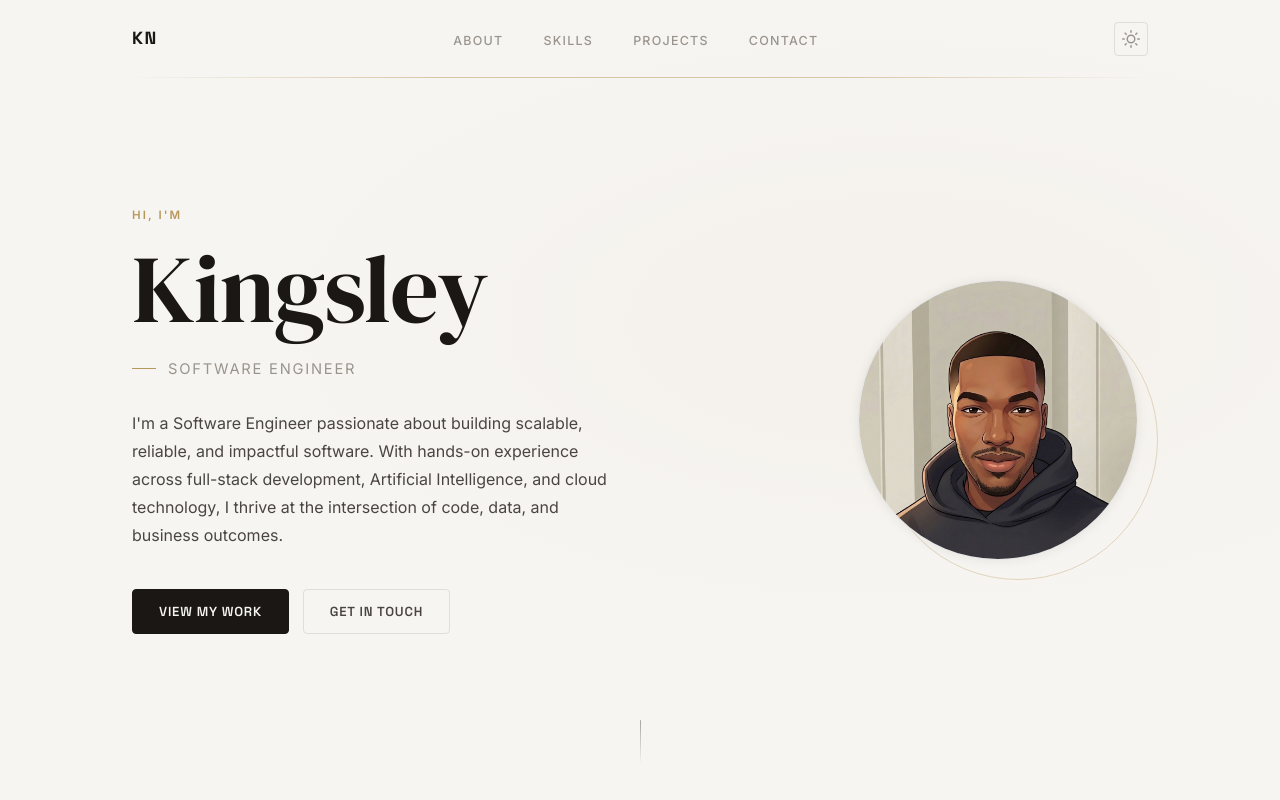
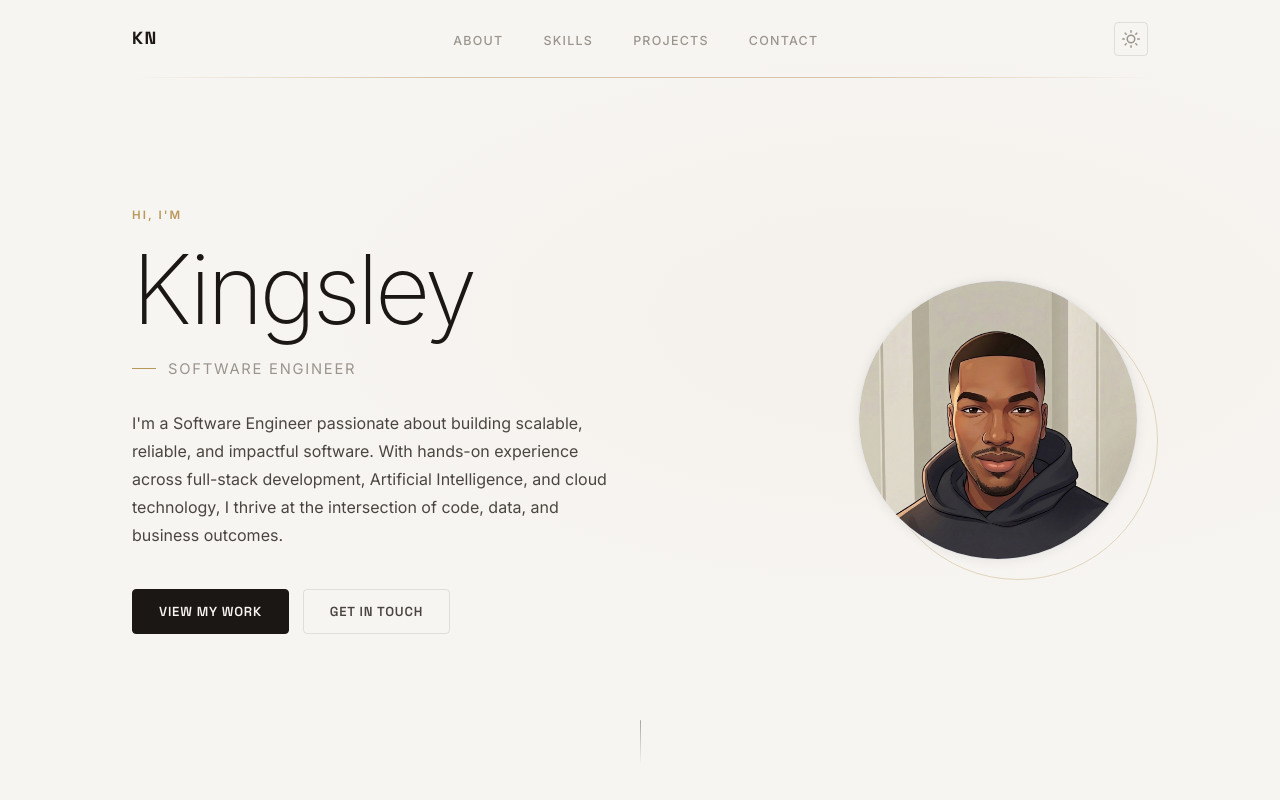
Before and after one commit to KingsleyND/portfolio, a plain HTML site: page docs/index.html in a window 1280 px wide. Shown: the top 800 px of the page. Drawn offline with Linux system fonts and the light colour scheme.

Commit message:
name font

```diff
--- a/docs/index.html
+++ b/docs/index.html
@@ -6,7 +6,7 @@
   <script defer src="https://cloud.umami.is/script.js" data-website-id="4692b219-e120-4d45-9ea5-08aec675aaba"></script>
   <title>Kingsley — Software Engineer</title>
   <link rel="stylesheet" href="style.css" />
-  <link href="https://fonts.googleapis.com/css2?family=Inter:wght@300;400;500;600;700&family=Space+Grotesk:wght@400;500;600;700&family=DM+Serif+Display:ital@0;1&display=swap" rel="stylesheet" />
+  <link href="https://fonts.googleapis.com/css2?family=Inter:wght@300;400;500;600;700&family=Space+Grotesk:wght@400;500;600;700&family=DM+Serif+Display:ital@0;1&family=Plus+Jakarta+Sans:wght@200;300;400;500&display=swap" rel="stylesheet" />
 </head>
 <body>
 
--- a/docs/style.css
+++ b/docs/style.css
@@ -321,13 +321,13 @@ ul { list-style: none; }
 }
 
 .about__name {
-  font-family: var(--font-serif);
+  font-family: -apple-system, 'SF Pro Display', 'Plus Jakarta Sans', 'Inter', sans-serif;
   font-size: clamp(3.4rem, 8vw, 6rem);
-  font-weight: 400;
+  font-weight: 200;
   line-height: 1.0;
   color: var(--text-primary);
   margin-bottom: 20px;
-  letter-spacing: -0.01em;
+  letter-spacing: -0.04em;
 }
 .about__name span { color: var(--text-primary); }
 
```
